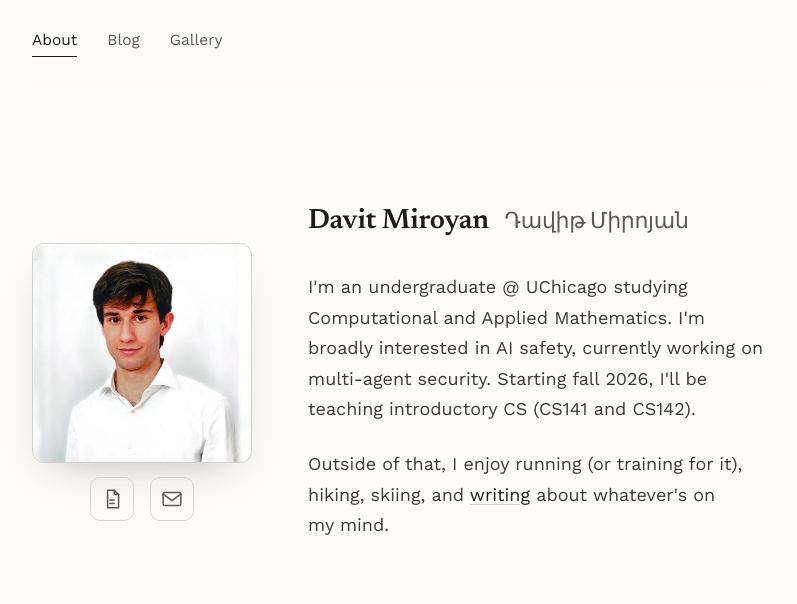
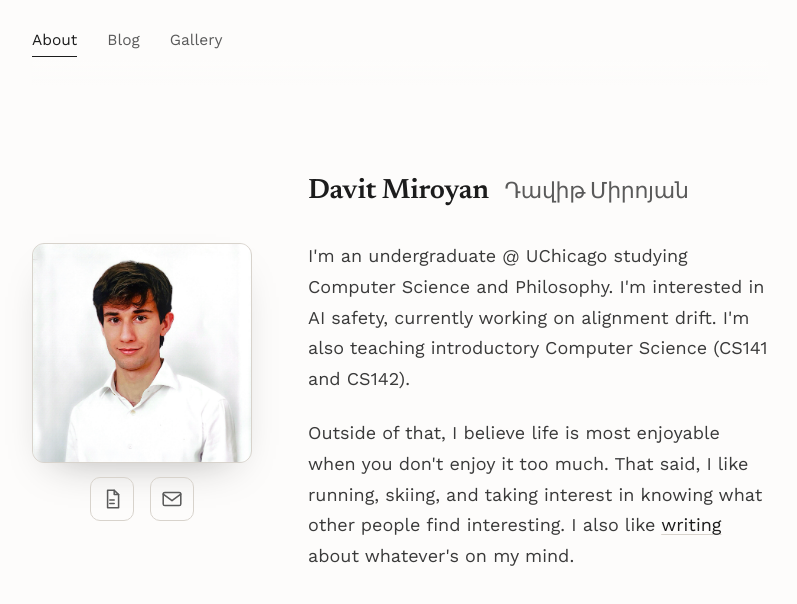
Before and after one commit to miroyandavit/miroyandavit.github.io, a plain HTML site: page index.html in a window 1280 px wide. Shown: the whole page, without its empty margins (240-1037 px from the left). Drawn offline with nearby package versions, Linux system fonts and the light colour scheme.

Commit message:
Changed major, research interests, and outside interests.

```diff
--- a/index.html
+++ b/index.html
@@ -5,7 +5,7 @@
 <meta charset="UTF-8">
 <meta name="viewport" content="width=device-width, initial-scale=1.0">
 <title>Davit Miroyan</title>
-<meta name="description" content="Davit Miroyan is an undergraduate at the University of Chicago studying Computational and Applied Mathematics, working on human-AI collaboration research and teaching introductory CS.">
+<meta name="description" content="Davit Miroyan is an undergraduate at the University of Chicago studying Computer Science and Philosophy, working on AI safety and teaching introductory CS.">
 <link rel="canonical" href="https://miroyandavit.github.io/">
 <link rel="preconnect" href="https://fonts.googleapis.com">
 <link rel="preconnect" href="https://fonts.gstatic.com" crossorigin>
@@ -58,13 +58,14 @@
       <div class="hero-text">
         <p class="hero-name">Davit Miroyan <span class="native-name">Դավիթ Միրոյան</span></p>
         <p>
-          I'm an undergraduate @ UChicago studying Computational and Applied Mathematics.
-          I'm broadly interested in AI safety, currently working on multi-agent security.
-          Starting fall 2026, I'll be teaching introductory CS (CS141 and CS142).
+          I'm an undergraduate @ UChicago studying Computer Science and Philosophy.
+          I'm interested in AI safety, currently working on alignment drift.
+          I'm also teaching introductory Computer Science (CS141 and CS142).
         </p>
         <p>
-          Outside of that, I enjoy running (or training for it), hiking, skiing, and
-          <a href="blog/index.html">writing</a> about whatever's on my mind.
+          Outside of that, I believe life is most enjoyable when you don't enjoy it
+          too much. That said, I like running, skiing, and taking interest in knowing
+          what other people find interesting. I also like <a href="blog/index.html">writing</a> about whatever's on my mind.
         </p>
       </div>
     </div>
```
